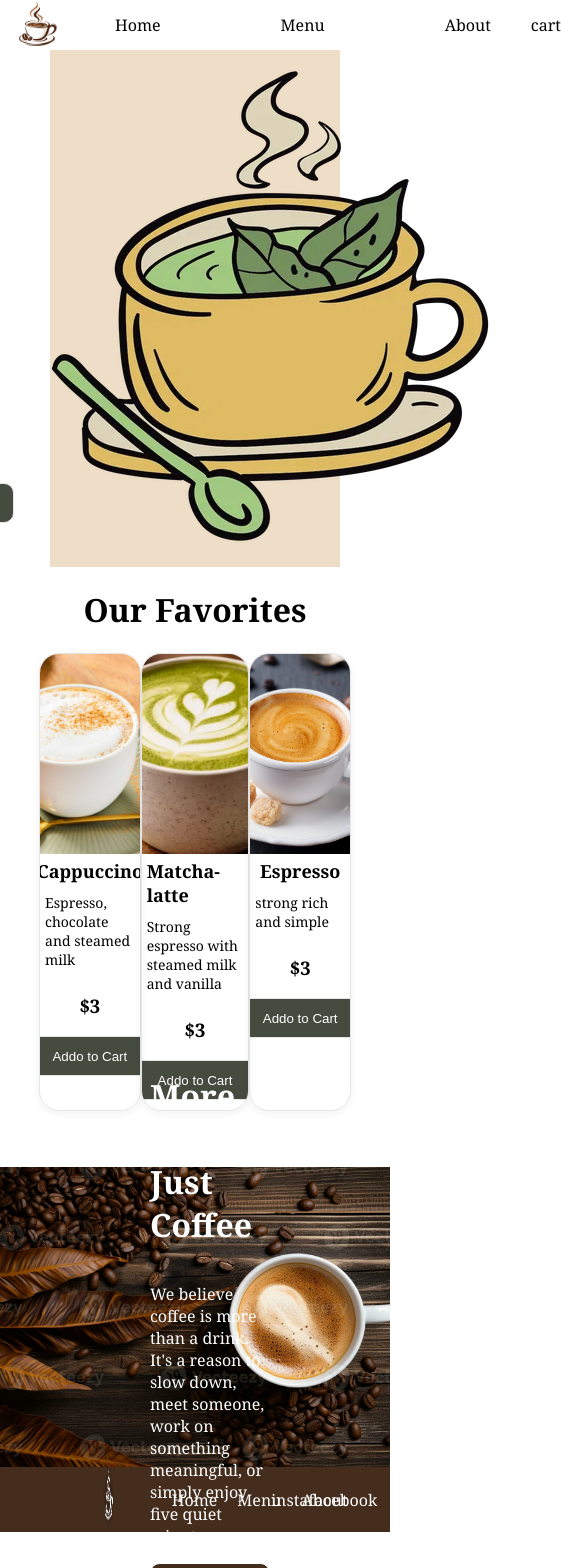
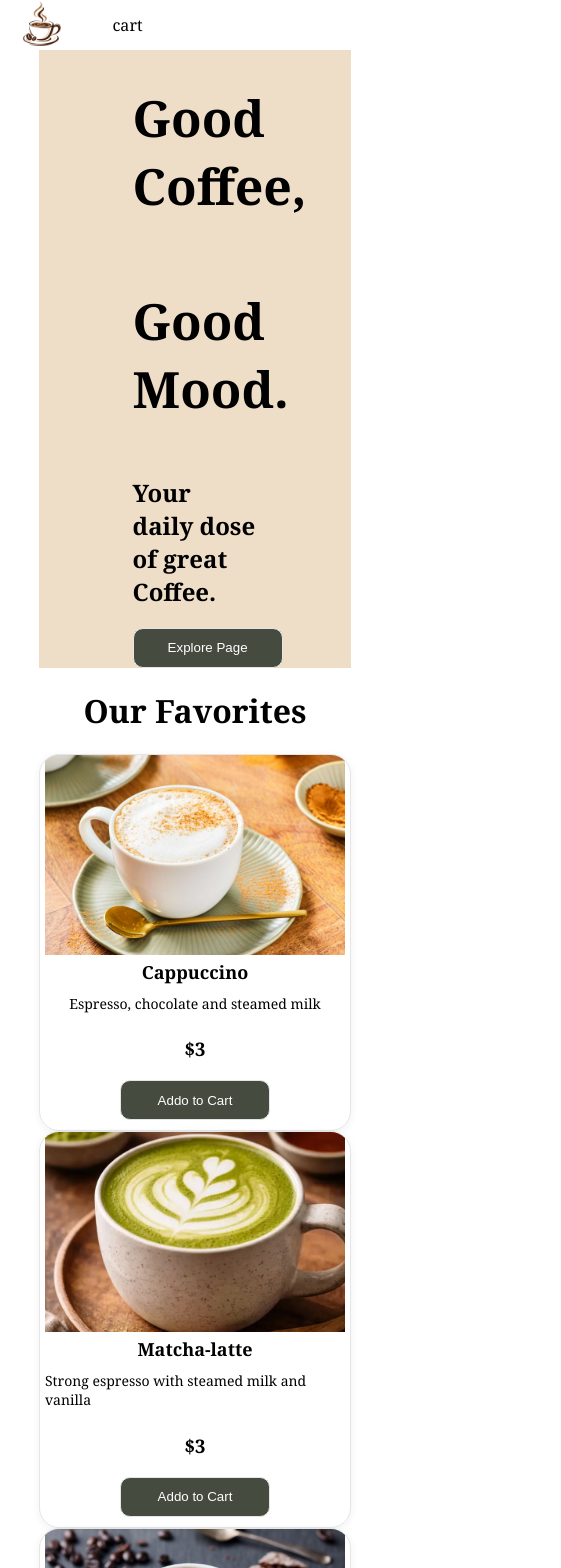
Before and after one commit to piyush-gif/allInOne, a React (Vite) app in the folder my-app/: page / in a window 390 px wide. Shown: the top 1568 px of the page, 561 px wide, since content can reach past the window. Built offline with nearby package versions, Linux system fonts and the light colour scheme.

Commit message:
responsive homepage

```diff
--- a/my-app/src/Homepage.jsx
+++ b/my-app/src/Homepage.jsx
@@ -28,17 +28,19 @@ const Homepage = () => {
     },
   ];
   return (
+    <div>
+      <Navbar />
       <div className="Homepage-container">
-      <Navbar />
         <div className="hompage-context-container">
-        <div className="hero-text-contianer">
+          <div className="hero-text-container">
             <h1>Good Coffee,</h1>
             <h1>Good Mood.</h1>
             <h2> Your daily dose of great Coffee.</h2>
             <button className="coco-button button">Explore Page</button>
           </div>
-        <div className="hero-img-contianer">
+          <div className="hero-img-container">
             <img src={coco}></img>
+          </div>
         </div>
       </div>
       <div className="homepage-mid-section">
--- a/my-app/src/styling/Homepage.css
+++ b/my-app/src/styling/Homepage.css
@@ -1,15 +1,15 @@
 .Homepage-container{
     background-color: white;
+    display: flex;
+    justify-content: center;
 }
 
 .hompage-context-container{
+    width: 80%;
     display: flex;
     justify-content: center;
     align-items: center;
-    min-height: 500px;
     background-color: rgb(238, 222, 200);
-    margin-left: 50px;
-    margin-right: 50px;
 }
 
 .hero-text-container{
@@ -19,7 +19,7 @@
     width: 40%;
 }
 .hero-text-container h1 {
-  font-size: 18px;
+  font-size: 50px;
 }
 
 .hero-img-container {
@@ -35,7 +35,7 @@
     flex-direction: column;
     align-items: center;
     width: 100%;
-    height: 600px;
+    padding-bottom: 100px;
 }
 
 .mid-container{
@@ -78,13 +78,13 @@
 
 .homepage-footer{
     width: 100%;
-    height:300px;
     color: white;
     background-size: cover;
     background-image: url("../assets/dark-coffee.jpg") ;
     display: flex;
     justify-content: flex-start;
     background-position: center;
+    padding-bottom: 50px;
 }
 
 .footer-text{
@@ -95,3 +95,17 @@
     height: 100%;
     width: 30%;
 }
+
+@media (max-width: 600px) {
+    .hero-img-container {
+        display: none;
+    }
+
+    .card-container{
+        flex-direction: column;
+    }
+
+    .footer-text{
+        width: 60%;
+    }
+}
--- a/my-app/src/styling/Menu.css
+++ b/my-app/src/styling/Menu.css
@@ -8,6 +8,7 @@
     display: flex;
     justify-content: space-between;
 
+
 }
 
 .menu-list{
--- a/my-app/src/styling/Navbar.css
+++ b/my-app/src/styling/Navbar.css
@@ -37,11 +37,10 @@
 }
 
 .footer-logo{
-    width: 15%;
+    width: 10%;
 }
 .footer-logo img{
-    width: 60%;
-    height: 60px;
+    width: 100%;
 }
 .footer-items{
     width: 40%;
@@ -58,3 +57,15 @@
 .footer-link{
     color: white;
 }
+
+@media (max-width: 630px){
+    .nav-content{
+        display: none;
+    }
+    .footer-items{
+        display: none;
+    }
+    .footer-social{
+        display: none;
+    }
+}
```
Lines whose indentation alone changed are shown as unchanged.
